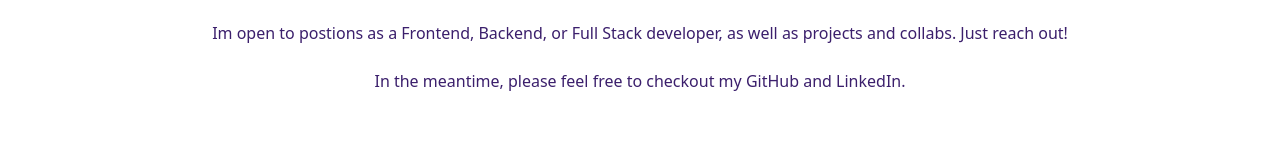
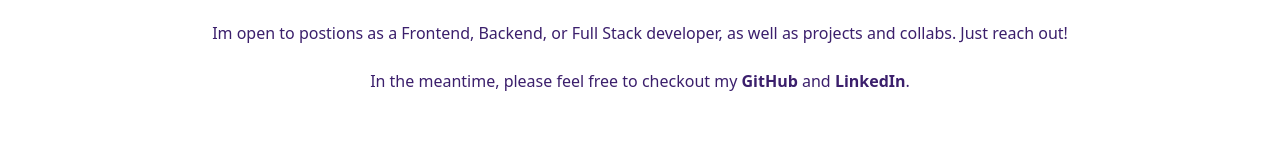
Before and after one commit to Robbie-Corcoran/Portfolio-Site, a React (Vite) app: page / in a window 1280 px wide. Shown: the part 572-732 px from the top of the page. Built offline with nearby package versions, Linux system fonts and the light colour scheme.

Commit message:
About syling update

```diff
--- a/src/components/About.tsx
+++ b/src/components/About.tsx
@@ -33,7 +33,7 @@ const About = () => {
               href="https://github.com/Robbie-Corcoran"
               target="_blank"
               rel="noopener noreferrer"
-              className="hover:underline"
+              className="font-bold hover:underline"
             >
               GitHub
             </a>{" "}
@@ -42,7 +42,7 @@ const About = () => {
               href="https://www.linkedin.com/in/robbie-corcoran/"
               target="_blank"
               rel="noopener noreferrer"
-              className="hover:underline"
+              className="font-bold hover:underline"
             >
               LinkedIn
             </a>
```
